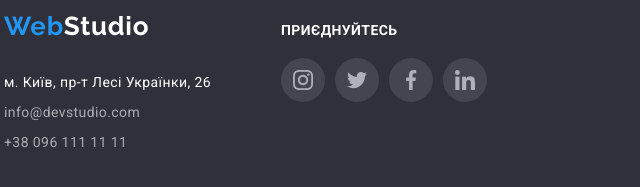
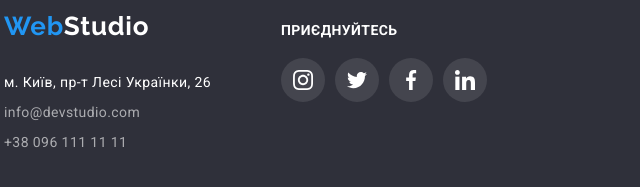
Before and after one commit to DudkoP/goit-markup-hw-05, a plain HTML site: page index.html in a window 1280 px wide. Shown: the part 2724-2911 px from the top of the page, 51-691 px from the left. Drawn offline with nearby package versions, Linux system fonts and the light colour scheme.

Commit message:
join us logo fixed

```diff
--- a/css/styles.css
+++ b/css/styles.css
@@ -616,7 +616,7 @@ address {
     background-color: var(--color-blue);
 }
 
-.join-us-logo{
+.social-link .join-us-logo{
     fill: var(--color-white);
 }
 
```
